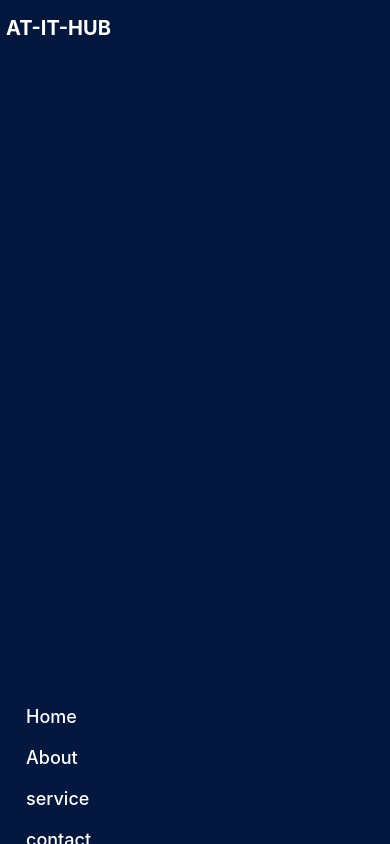
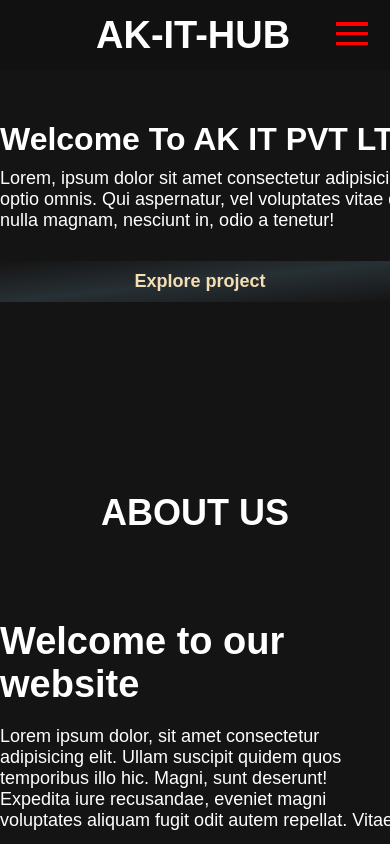
Before and after one commit to Sridevijagadesh/AK-IT-Hub, a React (Create React App) app: page / in a window 390 px wide. Shown: the top 844 px of the page. Built offline with nearby package versions, Linux system fonts and the light colour scheme.

Commit message:
fotter and react components

```diff
--- a/src/Component/Footer/Footer.css
+++ b/src/Component/Footer/Footer.css
@@ -1,6 +1,6 @@
 .footer{
   height: 15vh;
-  background-color: #273035;
+  background-color: #0c0c0c;
   display: flex;
   flex-direction: column;
   justify-content: center;
--- a/src/Component/Footer/Footer.jsx
+++ b/src/Component/Footer/Footer.jsx
@@ -12,7 +12,7 @@ const Footer = () => {
     <FaTwitter/>
     <FaSnapchat/>
     </div>
-    <p>AT-IT-HUB <FaCopyright/> -2024</p>
+    <p>AK-IT-HUB <FaCopyright/> -2024</p>
     </div>
   )
 }
--- a/src/Component/Navbar/Navbar.css
+++ b/src/Component/Navbar/Navbar.css
@@ -10,13 +10,14 @@
   display: flex;
   justify-content: space-between;
   padding: 16px;
-  height: 40px;
-  background-color: #273035;
+  height: 70px;
+  background-color: #111111;
 z-index: 1;
 margin-bottom: 1px;
 position: fixed;
 top: 0;left: 0;
 right: 0;
+
 
 
 }
@@ -41,9 +42,6 @@ right: 0;
   font-size: 20px;
   font-weight: 500;
   transition: 2s ease-in-out;
-
-
-
 }
 
 .link{
@@ -64,39 +62,47 @@ right: 0;
   padding: 5px 10px;
 
 }
-@media(max-width:600px){
-  .navbar{
-    display: flex;
-  flex-direction: column;
-  padding: 16px;
-height: 100%;
-  background-color: rgb(3, 23, 63);
+
+
+.toogle div{
+  width: 2rem;
+  height: 0.2rem;
+  margin: 0.4rem;
+  background-color: red;
+}
+.toogle{
+  display: none;
+  cursor: pointer;
+}
+
+ @media screen and (max-width: 768px){
+  .toogle{
+    display: block;
   }
-  .nav-log p{
- font-size: 20px;
- color: white;
- margin-left: -10px;
+  .nav-menu{
+    position: fixed;
+    top:7vh;
+    right: 0;
+    width: 50%;
+    height: 60vh;
+    background-color: #111111;
+    flex-direction: column;
+    transform: translate(100%);
+    transition: 0.5s ease-in;
+  }
+ }
+ /* Nav Active class*/
+
+ .nav__active{
+  transform: translateX(0);
+ }
+ /* toogler icon Animation   */
+.nav__toggle .line1{
+  transform: rotate(-45deg)  translate(-4px , 5px)
 }
-.nav-menu{
-  display: flex;
-  flex-direction: column;
-  justify-content: space-between;
-
-  align-items: flex-start;
-  margin-top: 10px;
-  cursor: pointer;
-  gap :20px
+.nav__toggle .line2{
+  opacity: 0;
 }
-.nav-menu li .link{
-display: flex;
-color: #fff;
-margin: 0;
-font-size: 18px;
-transition: 2s ease-in-out, all;
+.nav__toggle .line3{
+  transform: rotate(45deg) translate(-4px , -5px)
 }
-.nav-menu li .link:hover{
-    background-color: rgb(65, 123, 238);
-padding: 10px;
-box-shadow: 0 , 0, 0, rgb(0.1, 0.1,0);
-}
-}
--- a/src/Component/Navbar/Navbar.jsx
+++ b/src/Component/Navbar/Navbar.jsx
@@ -1,22 +1,41 @@
-import React, {  } from 'react'
+import React, { useState } from 'react'
 import {NavLink} from 'react-router-dom'
 import '../Navbar/Navbar.css'
 
 const Navbar = () => {
-  // const [nav , setNav] =useState('')
+  const [active , setActive] =useState('nav-menu')
+  const [toogleIcon , setToogleIcon] = useState('toogle')
+  const navToggle = ()=>{
+    active === 'nav-menu'?setActive('nav-menu nav__active'):
+    setActive('nav-menu')
+
+    // toggler icon
+    toogleIcon==='toogle'?setToogleIcon('toogle nav__toggle' ):
+    setToogleIcon('toogle')
+  }
 
   return (
+    <>
     <div className='navbar'>
       <div className="nav-log">
-        <p>AT-IT-HUB</p>
+        <p>AK-IT-HUB</p>
       </div>
-      <ul className='nav-menu'>
+      <ul className={active}>
         <li ><NavLink to='/' className='link ' >Home</NavLink></li>
         <li><NavLink to='/about'  className='link'>About</NavLink></li>
         <li><NavLink to='/service'  className='link'>service</NavLink></li>
         <li><NavLink to='/contact' className='link'>contact</NavLink></li>
       </ul>
-    </div>
+<div  className={toogleIcon} onClick={navToggle}>
+  <div className="line1"></div>
+  <div className="line2"></div>
+  <div className="line3"></div>
+</div>
+
+        </div>
+
+
+    </>
   )
 }
 
--- a/src/Pages/CSS/home.css
+++ b/src/Pages/CSS/home.css
@@ -1,6 +1,6 @@
 
 body{
-  background-color: #49555C;
+  background-color: #151414;
 }
 .home {
   /* background: linear-gradient(to left top , rgb(115, 115, 239) , rgb(247, 139, 157), rgb(65, 65, 223) rgb(232, 66, 232)); */
@@ -9,8 +9,8 @@ body{
   display: flex;
   align-items: center;
   justify-content: space-around;
-   height: 60vh;
-  background-color: #49555C;
+   height: 50vh;
+  background-color: #151414;
 }
 .home-box{
   display: flex;
@@ -55,15 +55,15 @@ padding: 10px;
  object-fit: contain;
 }
 .about{
-  background-color: #49555C;
+  background-color: #151414;
   height: 70vh;
   margin-top: 70px;
 
 }
 .service {
-  background-color: #49555C;
+background-color: #151414;
+  margin-top: 70px;
   height: 70vh;
-  margin-top: 70px;
 
 }
 .about-web1 .button1{
@@ -167,7 +167,7 @@ row-gap: 10px;
 /* contact as */
 .contact{
   height: 70vh;
-  background-color: #49555C;
+  background-color: #151414;
   margin-top: 70px;
 }
 .contact h1{
@@ -229,3 +229,50 @@ padding: 20px;
   font-weight: bold;
   margin-top: 8px;
 }
+
+
+
+/* media query */
+
+/* @media screen and (max-width: 768px){
+.home , .about-web, .service{
+  display: flex;
+  height: 70vh;
+ flex-direction: column;
+  position: relative;
+  top: 70px;
+ left: 70px;
+
+}
+.home-box p ,.about-web1 p{
+  font-size: 18px;
+  font-weight: bold;
+  width: 70%;
+}
+.home-img {
+  margin-top: -150px;
+}
+.home-img img {
+  width: 300px;
+}
+.about-web2 img{
+  width: 200px;
+  height: 200px;
+}
+.about-web2{
+  margin-top: -50px;
+}
+.service-box1 ,.service-box {
+display: flex;
+flex-direction: column;
+justify-content: center;
+margin: 0;
+width: 100px;
+gap: 20px;
+background-color: red;
+}
+.service-box1 img{
+  width: 200px;
+  height: 200px;
+}
+} */
--- a/src/Pages/Contact.jsx
+++ b/src/Pages/Contact.jsx
@@ -1,6 +1,20 @@
-import React from 'react'
+import React, { useState } from 'react'
+import Axios from 'axios'
 
 const Contact = () => {
+  const [name, setname] = useState('')
+  const [email, setemail] = useState('')
+  const [number, setnumber] = useState('')
+  const [message, setmessage] = useState('')
+
+  const myData = ()=>{
+Axios.post('http://localhost:8081/insert',{
+  name:name,
+  email:email,
+  number:number,
+  message:message
+})
+  }
   return (
     <div>
        <div className='contact'>
@@ -8,26 +22,26 @@ const Contact = () => {
            <div className='contact-box'>
            <img src='https://designtlc.com/wp-content/uploads/2020/05/contact-us-blog.jpg' alt=''/>
            <div className='form-container'>
-         <form  className='form'>
+         <form  className='form' >
          <div className='form-group'>
           <label htmlFor='name' className='form-label'>Name</label>
-          <input type='name' placeholder='enter your name' name='name'/>
+          <input type='name' placeholder='enter your name' name='name' onChange={(e)=>{setname(e.target.value)}}/>
          </div>
          <div className='form-group'>
           <label htmlFor='email' className='form-label'>Email</label>
-          <input type='email' placeholder='enter your email' name='email'/>
+          <input type='email' placeholder='enter your email' name='email'onChange={(e)=>{setemail(e.target.value)}}/>
          </div>
          <div className='form-group'>
           <label htmlFor='contact' className='form-label'>Moblie number</label>
-          <input type='number' placeholder='enter your number' name='contact'/>
+          <input type='number' placeholder='enter your number' name='contact' onChange={(e)=>{setnumber(e.target.value)}}/>
          </div>
          <div className='form-group'>
           <label htmlFor='message' className='form-label'>message</label>
-          <textarea>
-          <input type='textarea' placeholder='enter your message' name='message'/>
-          </textarea>
+
+          <input type='textarea' placeholder='enter your message' name='message'onChange={(e)=>{setmessage(e.target.value)}}/>
+
          </div>
-         <button className='btn-form'>sumbit</button>
+         <button className='btn-form' onClick={myData}>sumbit</button>
          </form>
            </div>
            </div>
--- a/src/Pages/Home.jsx
+++ b/src/Pages/Home.jsx
@@ -1,11 +1,26 @@
-import React from 'react'
+import React ,{useState} from 'react'
 import '../Pages/CSS/home.css'
 import home_img from '../Component/assest/Home.png.png'
 import {Link} from 'react-router-dom'
+import Axios from 'axios'
 
 const Home = () => {
+  const [name, setname] = useState('')
+  const [email, setemail] = useState('')
+  const [number, setnumber] = useState('')
+  const [message, setmessage] = useState('')
+
+  const myData = ()=>{
+Axios.post('http://localhost:8081/insert',{
+  name:name,
+  email:email,
+  number:number,
+  message:message
+})
+  }
   return (
     <>
+ <section  className='home-view'>
     <div className='home'>
       <div className='home-box'>
      <h1>Welcome To AK IT PVT LTD</h1>
@@ -17,6 +32,7 @@ const Home = () => {
         <img src={home_img}  alt=''/>
   </div>
     </div>
+    </section>
 
     <div className='about'>
          <div className='about-container'>
@@ -29,7 +45,7 @@ const Home = () => {
             <p>Lorem ipsum dolor, sit amet consectetur adipisicing elit. Ullam suscipit quidem quos temporibus illo hic. Magni, sunt deserunt! Expedita iure recusandae, eveniet magni voluptates aliquam fugit odit autem repellat. Vitae!</p>
            <Link to='/about'> <button className='button1'>Read MORE</button></Link>
            </div>
-            <div className='about-web'>
+            <div className='about-web2'>
               <img src='https://i.pinimg.com/originals/af/7b/7a/af7b7a8ee3766dcf960c3c2f9d6010ac.jpg' alt=''/>
             </div>
             </div>
@@ -72,27 +88,28 @@ const Home = () => {
          <form  className='form'>
          <div className='form-group'>
           <label htmlFor='name' className='form-label'>Name</label>
-          <input type='name' placeholder='enter your name' name='name'/>
+          <input type='name' placeholder='enter your name' name='name' onChange={(e)=>{setname(e.target.value)}}/>
          </div>
          <div className='form-group'>
           <label htmlFor='email' className='form-label'>Email</label>
-          <input type='email' placeholder='enter your email' name='email'/>
+          <input type='email' placeholder='enter your email' name='email'  onChange={(e)=>{setemail(e.target.value)}}/>
          </div>
          <div className='form-group'>
           <label htmlFor='contact' className='form-label'>Moblie number</label>
-          <input type='number' placeholder='enter your number' name='contact'/>
+          <input type='number' placeholder='enter your number' name='contact' onChange={(e)=>{setnumber(e.target.value)}}/>
          </div>
          <div className='form-group'>
           <label htmlFor='message' className='form-label'>message</label>
-          <textarea>
-          <input type='textarea' placeholder='enter your message' name='message'/>
-          </textarea>
+
+          <input type='textarea' placeholder='enter your message' name='message' onChange={(e)=>{setmessage(e.target.value)}}/>
+
          </div>
-         <button className='btn-form'>Submit</button>
+         <button className='btn-form' onClick={myData}>Submit</button>
          </form>
            </div>
            </div>
          </div>
+
     </>
   )
 }
--- a/src/index.css
+++ b/src/index.css
@@ -1,13 +1,34 @@
-body {
+* {
+  box-sizing: border-box;
+  padding: 0;
   margin: 0;
-  font-family: -apple-system, BlinkMacSystemFont, 'Segoe UI', 'Roboto', 'Oxygen',
-    'Ubuntu', 'Cantarell', 'Fira Sans', 'Droid Sans', 'Helvetica Neue',
-    sans-serif;
-  -webkit-font-smoothing: antialiased;
-  -moz-osx-font-smoothing: grayscale;
-}
+ }
 
-code {
-  font-family: source-code-pro, Menlo, Monaco, Consolas, 'Courier New',
-    monospace;
-}
+ :root {
+  --header-height: 3.5rem;
+  --first-color: hsl(28, 88%, 62%);
+  --title-color: hsl(0, 0%, 95%);
+  --text-color: hsl(0, 0%, 75%);
+  --body-color: hsl(0, 0%, 6%);
+  --body-font: "Montserrat", sans-serif;
+  --second-font: "Dancing Script", cursive;
+  --h2-font-size: 1.25rem;
+  --small-font-size: 0.813rem;
+  --font-semi-bold: 600;
+  --z-tooltip: 10;
+  --z-fixed: 100;
+ }
+
+ body {
+  background-color: var(--body-color);
+  color: var(--text-color);
+  font-family: var(--body-font);
+ }
+
+ ul {
+  list-style: none;
+ }
+
+ a {
+  text-decoration: none;
+ }
```
